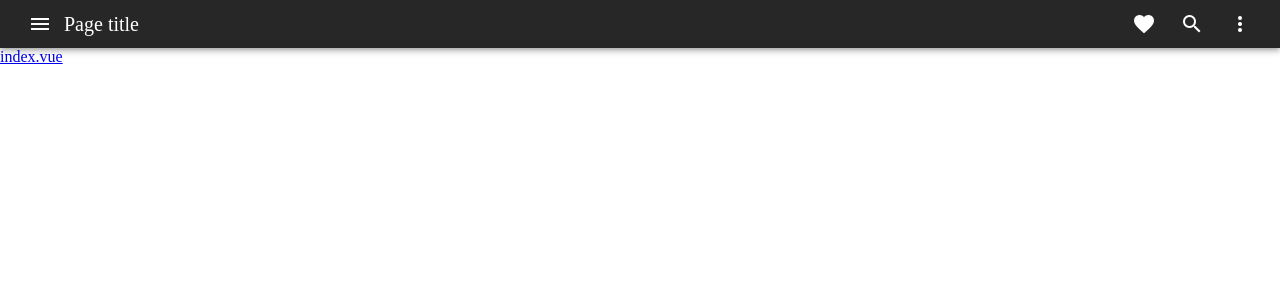
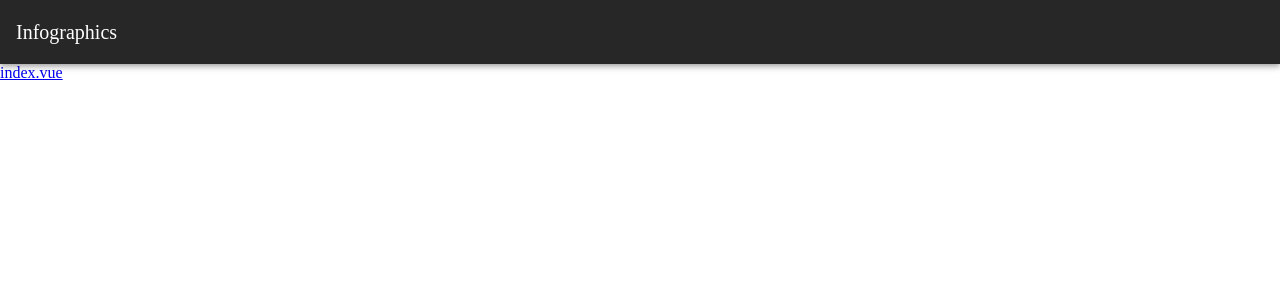
Before and after one commit to coronasafe/infographics-frontend, a Nuxt app: page / in a window 1280 px wide. Shown: the top 300 px of the page. Built offline with nearby package versions, Linux system fonts and the light colour scheme.

Commit message:
added the appbar component

```diff
--- a/components/appBar.vue
+++ b/components/appBar.vue
@@ -1,43 +1,13 @@
 <template>
     <v-app-bar
-      color="deep-purple accent-4"
-      dense
       dark
     >
-      <v-app-bar-nav-icon></v-app-bar-nav-icon>
 
-      <v-toolbar-title>Page title</v-toolbar-title>
+      <v-toolbar-title>Infographics</v-toolbar-title>
 
       <v-spacer></v-spacer>
 
-      <v-btn icon>
-        <v-icon>mdi-heart</v-icon>
-      </v-btn>
 
-      <v-btn icon>
-        <v-icon>mdi-magnify</v-icon>
-      </v-btn>
-
-      <v-menu
-        left
-        bottom
-      >
-        <template v-slot:activator="{ on }">
-          <v-btn icon v-on="on">
-            <v-icon>mdi-dots-vertical</v-icon>
-          </v-btn>
-        </template>
-
-        <v-list>
-          <v-list-item
-            v-for="n in 5"
-            :key="n"
-            @click="() => {}"
-          >
-            <v-list-item-title>Option {{ n }}</v-list-item-title>
-          </v-list-item>
-        </v-list>
-      </v-menu>
     </v-app-bar>
 </template>
 
```
